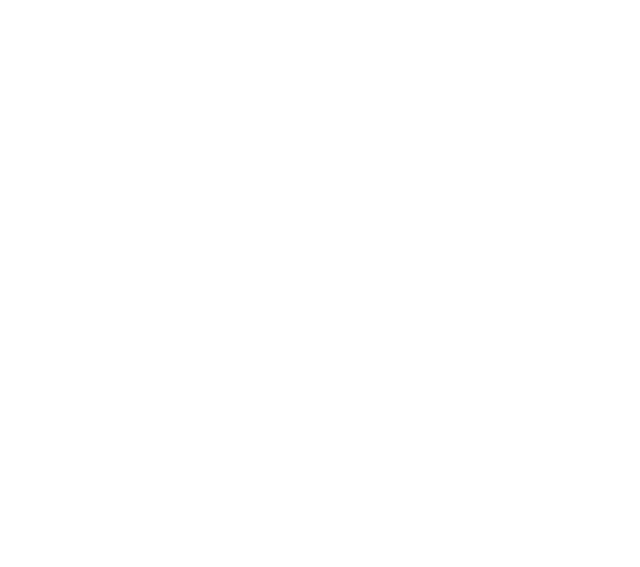
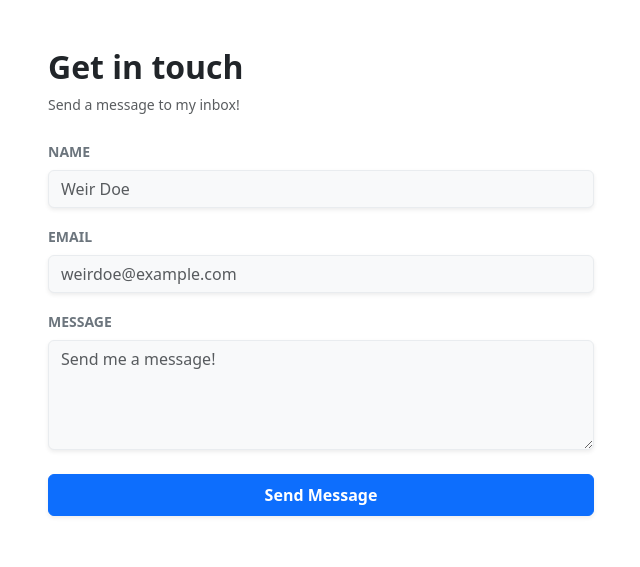
Before and after one commit to lunar-potato/bootstrap_portfolio, a website: page pages/contact.html in a window 1280 px wide. Shown: the whole page, without its empty margins (319-959 px from the left). Drawn offline with nearby package versions, Linux system fonts and the light colour scheme.

Commit message:
Added contacts tab with working forms

```diff
--- a/pages/contact.html
+++ b/pages/contact.html
@@ -0,0 +1,54 @@
+<!DOCTYPE html>
+<header>
+    <meta charset="utf-8">
+    <meta name="viewport" content="width=device-width, initial-scale=1">
+    <title>Contact</title>
+    <link href="https://cdn.jsdelivr.net/npm/bootstrap@5.3.2/dist/css/bootstrap.min.css" rel="stylesheet">
+    <link rel="stylesheet" href="https://cdn.jsdelivr.net/npm/bootstrap-icons@1
+.11.1/font/bootstrap-icons.css">
+    <link href="https://fonts.googleapis.com/css2?family=Inter:wght@300;400;600&display=swap" rel="stylesheet">
+    <link rel="stylesheet" href="./styles/contact.css">
+</header>
+
+<body>
+    <div class="container py-5">
+        <div class="row justify-content-center animate-window">
+            <div class="col-md-8 col-lg-6">
+
+                <h2 class="fw-bold text-dark mb-2">Get in touch</h2>
+                <p class="text-muted mb-4 small">Send a message to my inbox!</p>
+
+                <form action="https://formspree.io/f/mqedalpe" method="POST">
+
+                    <div class="mb-3">
+                        <label class="form-label text-secondary small fw-bold text-uppercase">Name</label>
+                        <input type="text" name="name" class="form-control bg-light border-light-subtle shadow-sm"
+                            placeholder="Weir Doe" required>
+                    </div>
+
+                    <div class="mb-3">
+                        <label class="form-label text-secondary small fw-bold text-uppercase">Email</label>
+                        <input type="email" name="email" class="form-control bg-light border-light-subtle shadow-sm"
+                            placeholder="weirdoe@example.com" required>
+                    </div>
+
+                    <div class="mb-4">
+                        <label class="form-label text-secondary small fw-bold text-uppercase">Message</label>
+                        <textarea name="message" class="form-control bg-light border-light-subtle shadow-sm" rows="4"
+                            placeholder="Send me a message!" required></textarea>
+                    </div>
+
+                    <div class="d-grid">
+                        <button type="submit" class="btn btn-primary fw-bold py-2 shadow-sm">
+                            Send Message
+                        </button>
+                    </div>
+
+                </form>
+
+            </div>
+        </div>
+    </div>
+</body>
+
+</html>
```
Also changed, not shown: pages/projects.html (+26 -10 lines), styles/projects.css (+9 -2 lines), projects.js (deleted).
